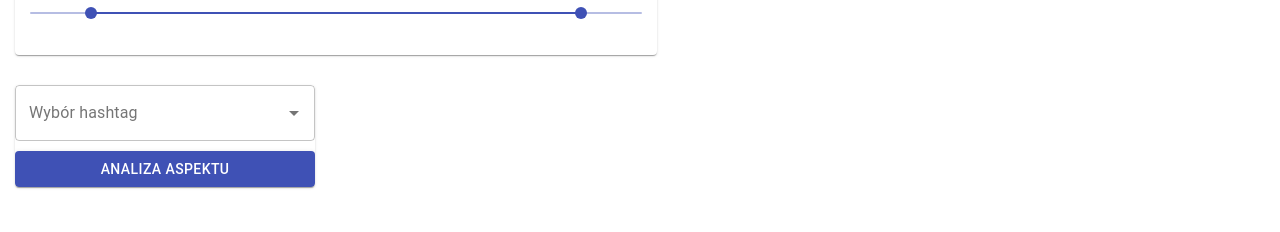
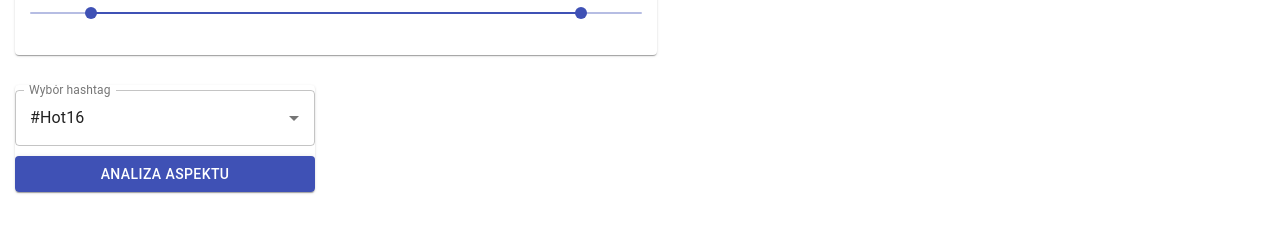
Before and after one commit to aksloms/Azure-Twitter-Sentiment-Analysis, a React (Create React App) app in the folder frontend/: page /plot/sentiment in a window 1280 px wide. Shown: the part 446-678 px from the top of the page. Built offline with nearby package versions, Linux system fonts and the light colour scheme.

Commit message:
Adding connection between hashtag choosing and plot

```diff
--- a/frontend/src/App.js
+++ b/frontend/src/App.js
@@ -8,8 +8,6 @@ import AspectPlot from './components/AspectPlot'
 
 //TODOS
 
-//Zmiana hashtag powoduje zmianę tytułu wykresu
-//Graficzne ułożenie elementów
 //Skalowanie homepage do aplikacji mobilnej
 //Refaktoryzacja
 
--- /dev/null
+++ b/frontend/src/components/AnalysisSpecifier.jsx
@@ -0,0 +1,48 @@
+import React from 'react';
+import TextField from '@material-ui/core/TextField';
+import Autocomplete from '@material-ui/lab/Autocomplete';
+import makeStyles from '@material-ui/core/styles/makeStyles'
+import Card from '@material-ui/core/Card';
+import Grid from "@material-ui/core/Grid";
+import Button from '@material-ui/core/Button';
+
+const useStyles = makeStyles((theme) => ({
+  gridItem: {
+    padding: "15px",
+  },
+  card: {
+    minWidth: 300,
+    paddingTop: 5,
+  },
+  button: {
+    width: "100%",
+    marginTop: 10
+  }
+}));
+
+export default function AlalysisSpecifier(props) {
+  const classes = useStyles();
+
+  const handleComboBoxChange = (event, value) => {
+    props.setTitleValue(value)
+  };
+
+  return (
+    <Grid item className={classes.gridItem}>
+      <Card className={classes.card}>
+        <Autocomplete
+          id="combo-box-demo"
+          options={props.tagArray}
+          getOptionLabel={(option) => option}
+          style={{ width: 300 }}
+          renderInput={(params) => <TextField {...params} label={props.name} variant="outlined" />}
+          onChange={handleComboBoxChange}
+          defaultValue={props.defaultValue}
+        />
+        <Button className={classes.button} variant="contained" color="primary" href="/plot/aspect" >
+          Analiza aspektu
+        </Button>
+      </Card>
+    </Grid >
+  );
+}
--- a/frontend/src/components/AspectPlot.jsx
+++ b/frontend/src/components/AspectPlot.jsx
@@ -104,12 +104,6 @@ export default function SentimentPlot() {
         );
     }
     //Na sztywno ustawione dane
-    const tagArray = [
-        '#Hot16',
-        '#Lewy',
-        '#PolishBoy',
-        '#PWGoals',
-    ]
 
     const aspectArray = [
         'COVID',
@@ -164,7 +158,6 @@ export default function SentimentPlot() {
                 <PlotItem layout={layout} data={data} />
                 <Grid item className={classes.plotItem}>
                     <Card className={classes.card}>
-                            <ComboBox dataArray={tagArray} name="Wybór hashtag" />
                             <ComboBox dataArray={aspectArray} name="Wybór aspektu" />
                             <Button className={classes.button} variant="contained" color="primary" href="/plot/sentiment" >
                                 Analiza sentymentu
--- a/frontend/src/components/Navbar.jsx
+++ b/frontend/src/components/Navbar.jsx
@@ -62,7 +62,6 @@ const useStyles = makeStyles((theme) => ({
 
 export default function PrimarySearchAppBar(props) {
     const classes = useStyles();
-    console.log(props.isHome)
     return (
         <div className={classes.grow}>
             <AppBar position="static">
--- /dev/null
+++ b/frontend/src/components/PlotItem.jsx
@@ -0,0 +1,36 @@
+import React from 'react';
+import { makeStyles } from '@material-ui/core/styles';
+import Grid from "@material-ui/core/Grid";
+import Card from '@material-ui/core/Card';
+import CardContent from '@material-ui/core/CardContent';
+import Plot from 'react-plotly.js';
+
+
+const useStyles = makeStyles((theme) => ({
+    plotItem: {
+        padding: "15px",
+    },
+    card: {
+        minWidth: 300,
+    },
+    plotCardContent: {
+        padding: "0px",
+    },
+}));
+
+export default function PlotItem(props) {
+    const classes = useStyles();
+
+    return (
+        <Grid item className={classes.plotItem}>
+            <Card className={classes.card}>
+                <CardContent className={classes.plotCardContent}>
+                    <Plot
+                        data={props.data}
+                        layout={props.layout}
+                    />
+                </CardContent>
+            </Card>
+        </Grid>
+    );
+}
--- a/frontend/src/components/SentimentPlot.jsx
+++ b/frontend/src/components/SentimentPlot.jsx
@@ -4,15 +4,13 @@ import Grid from "@material-ui/core/Grid";
 import Card from '@material-ui/core/Card';
 import CardContent from '@material-ui/core/CardContent';
 import Typography from '@material-ui/core/Typography';
-import TextField from '@material-ui/core/TextField';
-import Button from '@material-ui/core/Button';
-import Autocomplete from '@material-ui/lab/Autocomplete';
 import TrendingUpIcon from '@material-ui/icons/TrendingUp';
 import LocalOfferIcon from '@material-ui/icons/LocalOffer';
 import 'date-fns';
-import Plot from 'react-plotly.js';
 
 import DateAndTagPicker from './DateAndTagPicker'
+import PlotItem from './PlotItem'
+import AnalysisSpecifier from './AnalysisSpecifier'
 
 
 const useStyles = makeStyles((theme) => ({
@@ -27,9 +25,6 @@ const useStyles = makeStyles((theme) => ({
     },
     gridItem: {
         padding: "15px"
-    },
-    plotItem: {
-        padding: "15px",
     },
     card: {
         minWidth: 300,
@@ -48,10 +43,6 @@ const useStyles = makeStyles((theme) => ({
         fontSize: 40,
         position: "absolute"
     },
-    button: {
-        width: "100%",
-        marginTop: 10
-    }
 }));
 
 
@@ -77,40 +68,12 @@ export default function SentimentPlot() {
         );
     }
 
-    const PlotItem = (props) => {
-        return (
-            <Grid item className={classes.plotItem}>
-                <Card className={classes.card}>
-                    <CardContent className={classes.plotCardContent}>
-                        <Plot
-                            data={props.data}
-                            layout={props.layout}
-                        />
-                    </CardContent>
-                </Card>
-            </Grid>
-        );
-    }
-
-    const ComboBox = (props) => {
-        return (
-            <Autocomplete
-                id="combo-box-demo"
-                options={props.tagArray}
-                getOptionLabel={(option) => option.hashtag}
-                style={{ width: 300 }}
-                renderInput={(params) => <TextField {...params} label={props.name} variant="outlined" />}
-            />
-        );
-    }
-
     const tagArray = [
-        { hashtag: '#Hot16' },
-        { hashtag: '#Lewy' },
-        { hashtag: '#PolishBoy' },
-        { hashtag: '#PWGoals' },
+        '#Hot16',
+        '#Lewy',
+        '#PolishBoy',
+        '#PWGoals',
     ]
-
 
     var trace1 = {
         x: ['1999-01-11', '2000-02', '2000-03', '2000-04'],
@@ -137,10 +100,11 @@ export default function SentimentPlot() {
     //     type: 'scatter'
     // };
 
+    const [titleValue, setTitleValue] = React.useState(tagArray[0])
     var layout = {
         width: 630,
         height: 440,
-        title: 'A Fancy Plot'
+        title: "A plot for hashtag: " + titleValue
     }
 
     var data = [trace1, trace2];
@@ -153,16 +117,11 @@ export default function SentimentPlot() {
                     text={"1234"} />
                 <DateAndTagPicker />
                 <PlotItem layout={layout} data={data} />
-
-                <Grid item className={classes.plotItem}>
-                    <Card className={classes.card}>
-                        <ComboBox tagArray={tagArray} name="Wybór hashtag" />
-                        <Button className={classes.button} variant="contained" color="primary" href="/plot/aspect" >
-                            Analiza aspektu
-                        </Button>
-                    </Card>
-                </Grid>
-
+                <AnalysisSpecifier
+                    tagArray={tagArray}
+                    name="Wybór hashtag"
+                    setTitleValue={setTitleValue}
+                    defaultValue={titleValue}/>
             </Grid>
         </div>
     );
```
Also changed, not shown: 1 other file (tests, documents, lock files or other folders).
